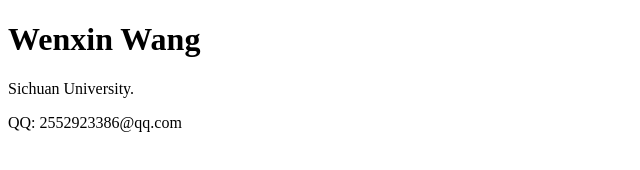
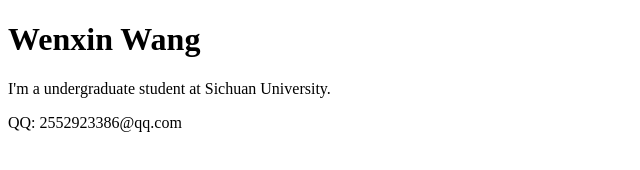
Before and after one commit to wangwenxin11/wangwenxin11.github.io, a plain HTML site: page index.html in a window 1280 px wide. Shown: the whole page, without its empty margins (0-640 px from the left). Drawn offline with Linux system fonts and the light colour scheme.

Commit message:
Update index.html

```diff
--- a/index.html
+++ b/index.html
@@ -2,7 +2,7 @@
 <html>
 <body>
 <h1>Wenxin Wang</h1>
-<p>Sichuan University.</p >
+<p>I'm a undergraduate student at Sichuan University.</p >
 <p>QQ: 2552923386@qq.com</p >
 </body>
 </html>
```
